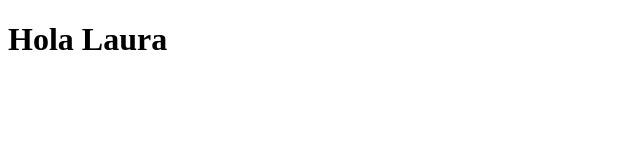
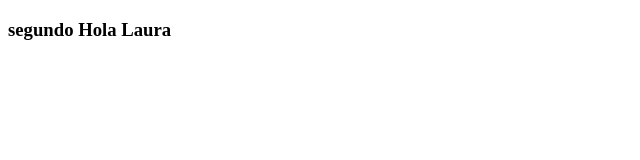
Before and after one commit to lauranohemi/mii-prueba1, a plain HTML site: page index.html in a window 1280 px wide. Shown: the whole page, without its empty margins (0-640 px from the left). Drawn offline with Linux system fonts and the light colour scheme.

Commit message:
mi segunda versión de cambios de mi primer html

```diff
--- a/index.html
+++ b/index.html
@@ -1,2 +1,6 @@
 <!DOCTYPE html>
-<body><h1>Hola Laura</h1></body>
+<body>
+
+    <h3>segundo Hola Laura</h3>
+</body>
+</html>
```
